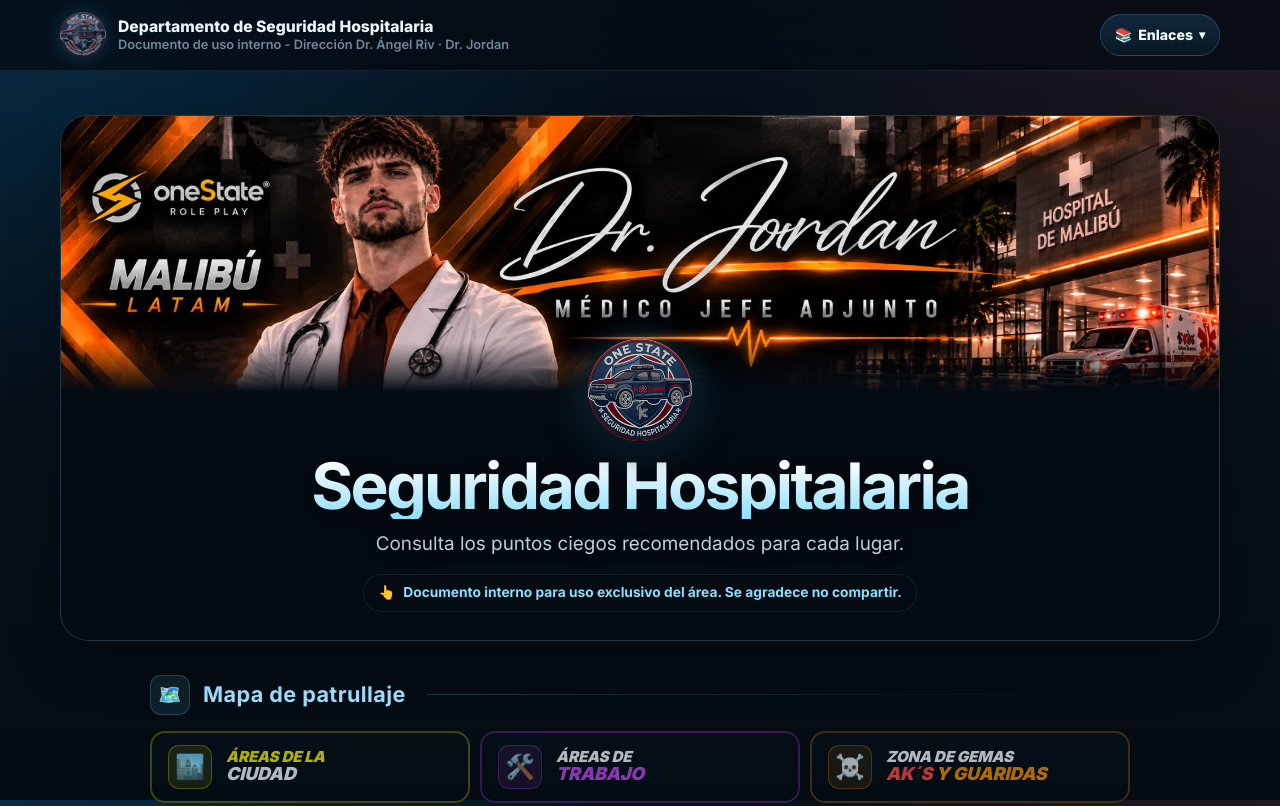
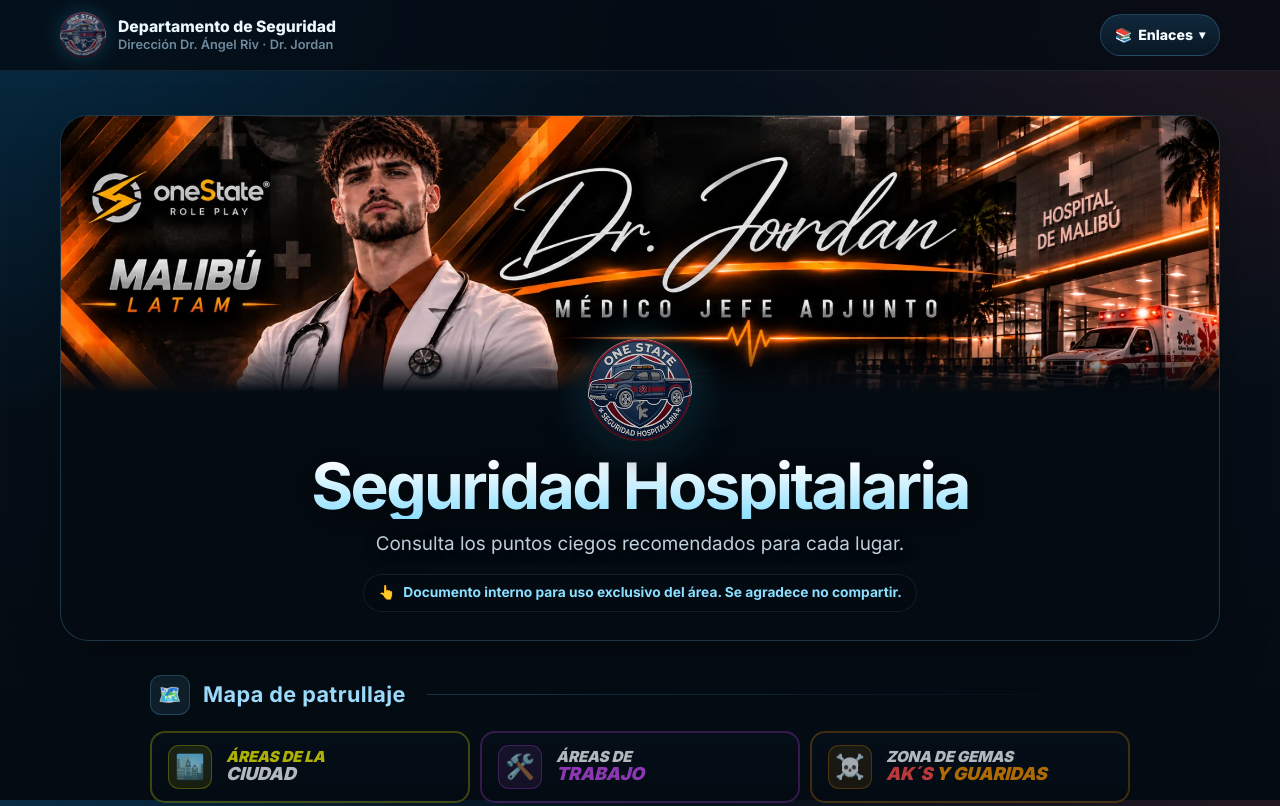
Before and after one commit to rodrigflorencia/os-seguridad, a website: page public/index.html in a window 1280 px wide. Shown: the top 806 px of the page. Drawn offline with Linux system fonts and the light colour scheme.

Commit message:
Update index.html

```diff
--- a/public/index.html
+++ b/public/index.html
@@ -32,8 +32,8 @@
     <div class="topbar__inner">
       <img class="brand-logo" src="assets/logo-96.webp" width="96" height="96" alt="" />
       <div class="brand-text">
-        <strong>Departamento de Seguridad Hospitalaria</strong>
-        <span>Documento de uso interno - Dirección Dr. Ángel Riv · Dr. Jordan</span>
+        <strong>Departamento de Seguridad</strong>
+        <span>Dirección Dr. Ángel Riv · Dr. Jordan</span>
       </div>
 
       <!-- Menú de recursos (abre/cierra desde script.js) -->
@@ -53,7 +53,7 @@
             <li>
               <a href="https://portal-alianzamedica-malibu.netlify.app/" target="_blank" rel="noopener noreferrer">
                 <span class="menu__icon" aria-hidden="true">🏥</span>
-                <span><strong>Facción Médica Malibu</strong><small>Portal de la facción</small></span>
+                <span><strong></strong><small>Portal de la facción</small></span>
               </a>
             </li>
           </ul>
```
